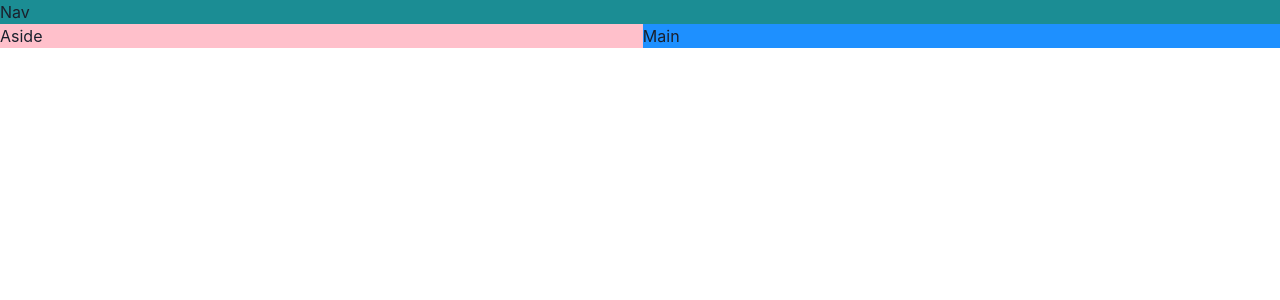
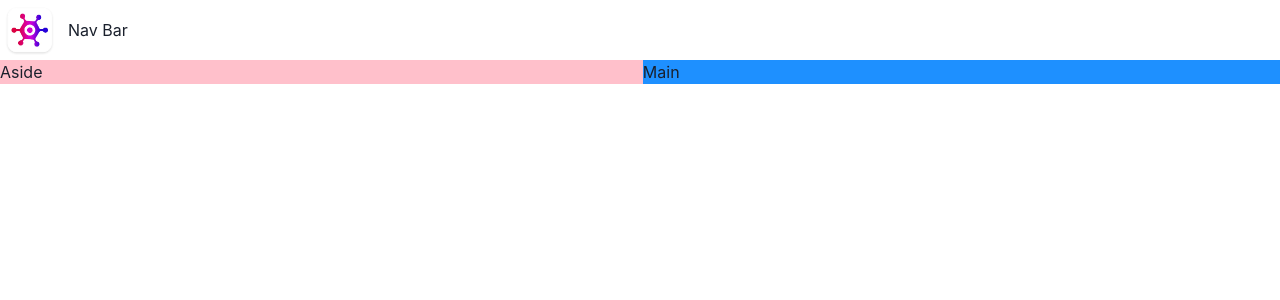
Before and after one commit to OliverFerri/game-hub, a React (Vite) app: page / in a window 1280 px wide. Shown: the top 300 px of the page. Built offline with nearby package versions, Linux system fonts and the light colour scheme.

Commit message:
Build a NavBar

```diff
--- a/src/App.tsx
+++ b/src/App.tsx
@@ -1,4 +1,5 @@
 import { Grid, GridItem, Show } from "@chakra-ui/react";
+import NavBar from "./components/NavBar";
 
 function App() {
   return (
@@ -9,8 +10,8 @@
           lg: `"nav nav" "aside main"`,
         }}
       >
-        <GridItem area="nav" bg="#1B8D94 ">
-          Nav
+        <GridItem area="nav">
+          <NavBar />
         </GridItem>
         <Show above="lg">
           <GridItem area="aside" bg="pink ">
--- /dev/null
+++ b/src/components/NavBar.tsx
@@ -0,0 +1,13 @@
+import { HStack, Image, Text } from "@chakra-ui/react";
+import logo from "../assets/logo.webp";
+
+const NavBar = () => {
+  return (
+    <HStack>
+      <Image src={logo} boxSize="60px" />
+      <Text>Nav Bar</Text>
+    </HStack>
+  );
+};
+
+export default NavBar;
```
Also changed, not shown: src/assets/logo.webp (added).
